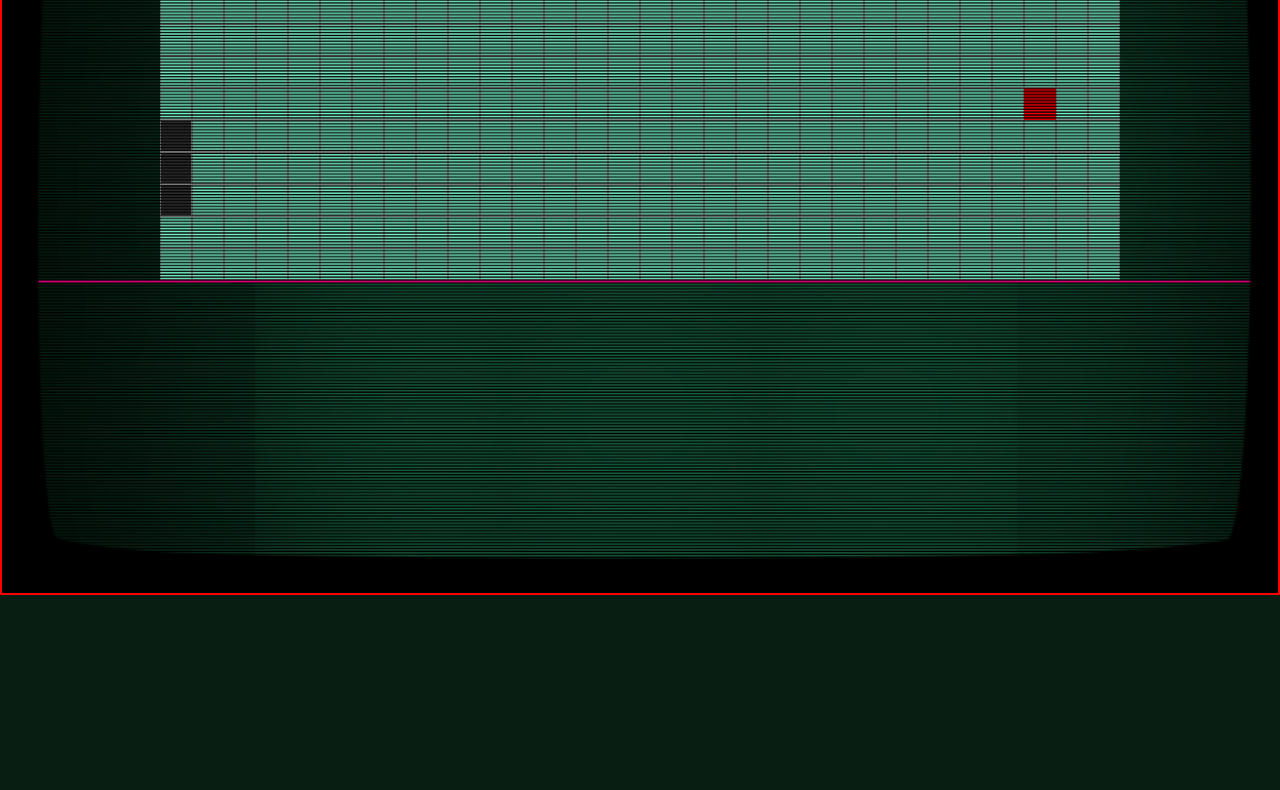
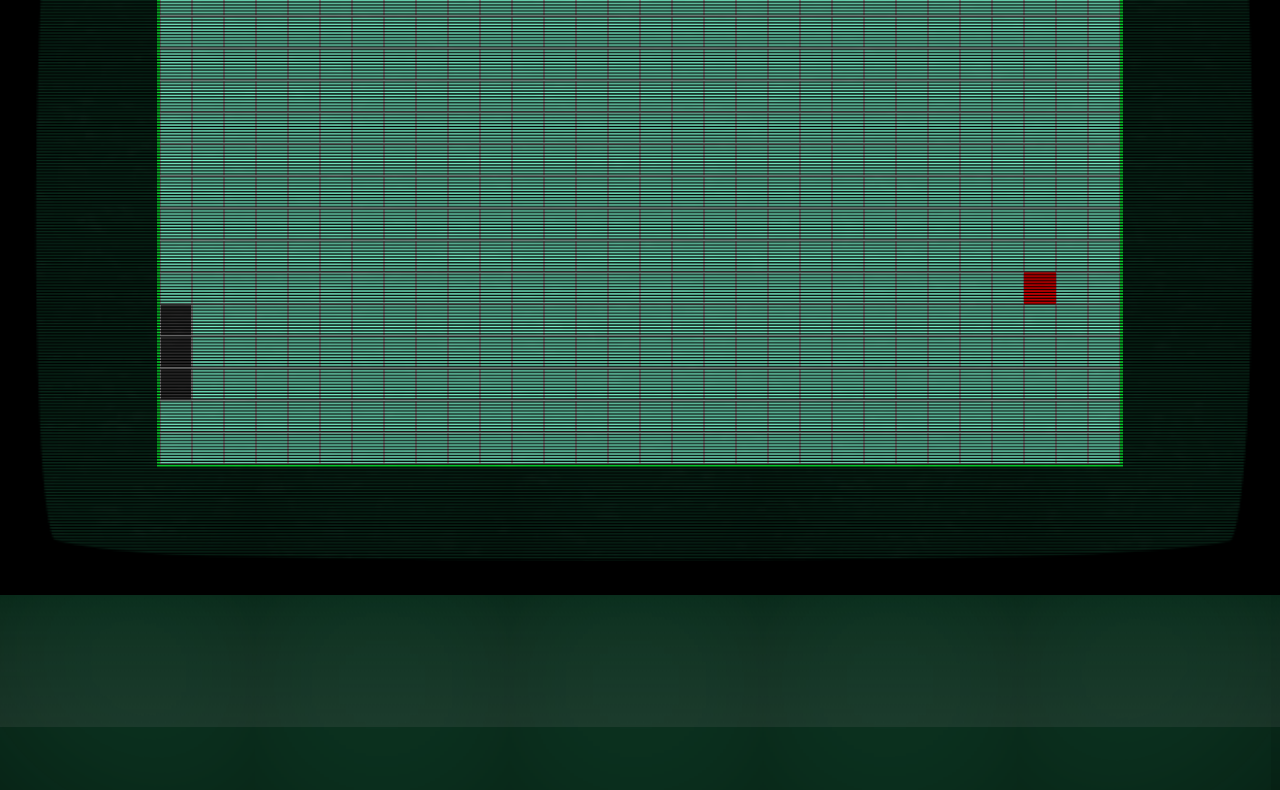
Before and after one commit to Reduss/snake-js, a plain HTML site: page index.html in a window 1280 px wide. Shown: the part 205-995 px from the top of the page. Before the commit the page ends 800 px from the top, so only its background shows below. Drawn offline with Linux system fonts and the light colour scheme.

Commit message:
visuals work

```diff
--- a/index.html
+++ b/index.html
@@ -11,21 +11,23 @@
     <link href="https://fonts.googleapis.com/css2?family=VT323&display=swap" rel="stylesheet">
 </head>
 <body>
+    <div class="background">
+        <div class="scan-line">
+            <div class="line"></div>
+        </div>
+        <div class="background-images">
+            <img class="backround-image" id="bezel" src="\assets\bezel.png" alt="bezel image">
+            <img class="backround-image" id="scan" src="\assets\scanlines.png" alt="lines image">
+            <img class="backround-image" id="noise-gif" src="\assets\noise.gif" alt="lines image">
+        </div>
+    </div>
     <main>
-        <img class="backround-image" id="bezel" src="\assets\bezel.png">
-        <div class="background-glow-elem" id="glow-1"></div>
-        <div class="background-glow-elem" id="glow-2"></div>
-        <div class="background-glow-elem" id="glow-3"></div>
-        <img class="backround-image" id="scan" src="\assets\scanlines.png">
         <div id="game-wrapper">
             <div class="game-header">
-                <div class="button pause-button">menu placeholder</div>
+                <div class="button pause-button">Pause </div>
                 <div class="score">Score:000</div>
             </div>
             <div id="grid"></div>
-            <div class="game-footer">
-                <button class="button button-pause" >Pause</button>
-            </div>
         </div>
     </main>
     <script type="text/javascript" src="script.js" ></script>
--- a/style.css
+++ b/style.css
@@ -1,65 +1,91 @@
 :root{
     --text-color: #26d369;
-    --background-color: #081e12 ;
+    --background-color: #020c06 ;
+    --line-color: #74747469;
     --glow-color: #32bd7e3a;
+    --background-glow-width: 50vmin;
+    --background-glow-height: 25vmin;
 }
 
 *{
     padding:0;
     margin: 0;
     box-sizing: border-box;
-    font-size: 1.5rem;
+    font-size: 1.8rem;
     font-family: 'VT323', monospace;
     color: var(--text-color);
 }
 
 body{
     height: 100vh;
+    position: relative;
     background-color: var(--background-color);
+    overflow: hidden;
+}
+
+
+.background{
+    margin:0 auto;
+    width: 100%;
+    height: 100%;
+    position: absolute;
+    z-index: 1;
+}
+
+.line{
+    height: 17vmin;
+    width: 100%;
+    background-color: var(--line-color);
+    background: linear-gradient(transparent, 40%, var(--line-color));
+    z-index: 0;
+    opacity: 0.4;
+}
+
+
+.scan-line{
+    animation: line 5.5s infinite;
+}
+
+@keyframes line {
+    0%{
+        transform: translateY(-20%);
+    }
+    100%{
+        transform: translateY(100%);
+    }
+}
+.background-images{
+    position: relative;
+    width: 100%;
+    height: 100%;
+}
+
+#noise-gif{
+    z-index: -1;
+    opacity: 0.03;
+}
+
+.backround-image, .scan-line{
+    position: absolute;
+    width: 100%;
+    height: 100%;
 }
 
 main{
-    position: relative;
+    position: absolute;
     width: 100%;
     height: 100%;
-    border: 2px solid red;
-}
-
-.backround-image{
-    position: absolute;
-    top: 0;
-    left: 0;
-    width:100%;
-    height: 100%;
-    z-index: 1;
-}
-
-.background-glow-elem{
-    z-index: -1;
-    position: absolute;
-    top: 50%;
-    left:50%;
-    height: 7vmin;
-    width: 15vmin;
-    border-radius: 50%;
-    border: 2px solid yellow;
-    box-shadow: 0 0 90vmin 50vmin var(--glow-color);
-
 }
 
 .game-header{
-    display: none;
-}
-
-.game-footer{
-    display: none;
-    gap: 2rem;
+    display: flex;
+    justify-content: space-between;
 }
 
 .button{
     background-color: bisque;
-    width: 10rem;
-    height: 4rem;
+    width: 5rem;
+    height: 2rem;
     font-size: 2rem;
 }
 
@@ -71,12 +97,12 @@ main{
 }
 
 #game-wrapper{
-    margin: 0 auto;
-    display: flex;
-    flex-direction: column;
-    justify-content: center;
+    position: absolute;
+    left: 50%;
+    top: 50%;
+    transform: translateX(-50%) translateY(-50%);
     align-items: center;
-    border: 3px solid rgb(255, 0, 140);
+    border: 3px solid rgb(0, 255, 34);
 }
 
 #grid{
@@ -84,6 +110,19 @@ main{
     margin: 0 auto;
     position: relative;
 }
+
+#grid:before{
+    z-index: -1;
+    content: '';
+    position: absolute;
+    width: var(--background-glow-width);
+    height: var(--background-glow-height);
+    border-radius: 50%;
+    left: calc(50% - var(--background-glow-width)/2);
+    top: calc(50% - var(--background-glow-height)/2);
+    box-shadow: 0 0 80vmin 80vmin var(--glow-color);
+}
+
 
 .cell{
     background-color: aquamarine;
```
Also changed, not shown: assets/noise.gif (added).
